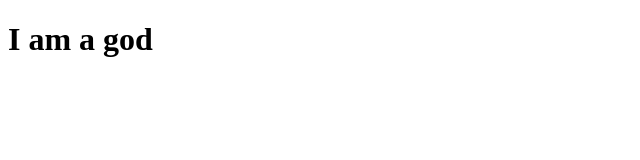
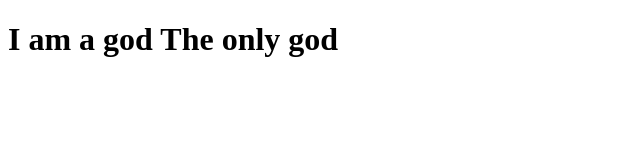
Before and after one commit to Kshitij-Kalauni/Coursera-Assignment, a plain HTML site: page site/index.html in a window 1280 px wide. Shown: the whole page, without its empty margins (0-640 px from the left). Drawn offline with Linux system fonts and the light colour scheme.

Commit message:
You suck loser

```diff
--- a/site/index.html
+++ b/site/index.html
@@ -4,6 +4,6 @@
 	<title>Hi Kshitij</title>
 </head>
 <body>
-<h1>I am a god</h1>
+<h1>I am a god The only god</h1>
 </body>
 </html>
```
